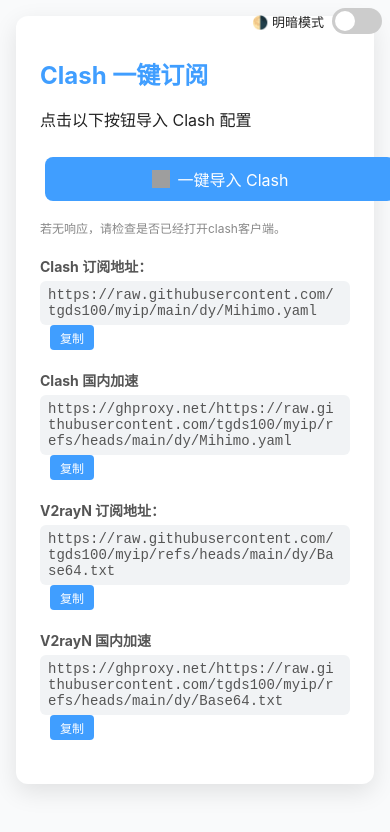
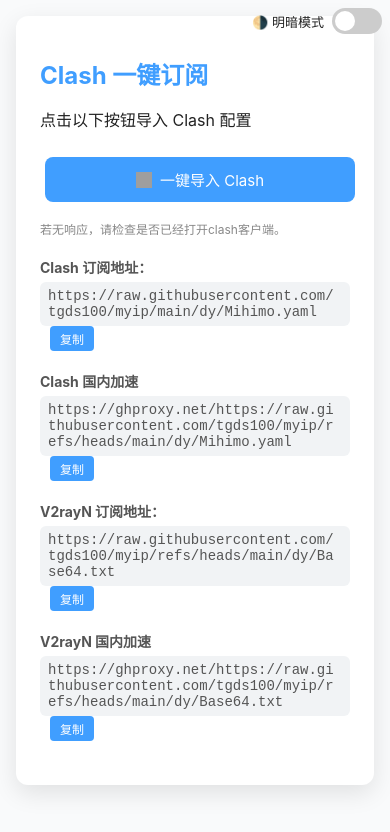
Before and after one commit to tgds100/clash-subscribe, a plain HTML site: page index.html in a window 390 px wide. Drawn offline with Linux system fonts and the light colour scheme; grey boxes are pictures that could not be loaded; a script that the page names is missing.

Commit message:
Update index.html

```diff
--- a/index.html
+++ b/index.html
@@ -41,6 +41,7 @@
       max-width: 600px;
       margin: 3em auto 2em auto;
       box-shadow: 0 8px 24px rgba(0,0,0,0.1);
+      overflow-wrap: break-word;
     }
 
     h1 {
@@ -62,6 +63,10 @@
       text-decoration: none;
       border-radius: 8px;
       transition: background-color 0.3s;
+      max-width: 100%;
+      flex-wrap: wrap;
+      word-break: break-word;
+      text-align: center;
     }
 
     a.button:hover {
@@ -188,6 +193,13 @@
       a.button {
         width: 100%;
         justify-content: center;
+        padding: 12px 0;
+        font-size: 15px;
+      }
+
+      a.button img {
+        width: 16px;
+        height: 16px;
       }
 
       .theme-toggle {
@@ -249,7 +261,6 @@
     </div>
   </div>
 
-  <!-- 本地二维码生成 -->
   <script src="https://cdnjs.cloudflare.com/ajax/libs/qrcodejs/1.0.0/qrcode.min.js"></script>
   <script>
     function copyToClipboard(id) {
```
